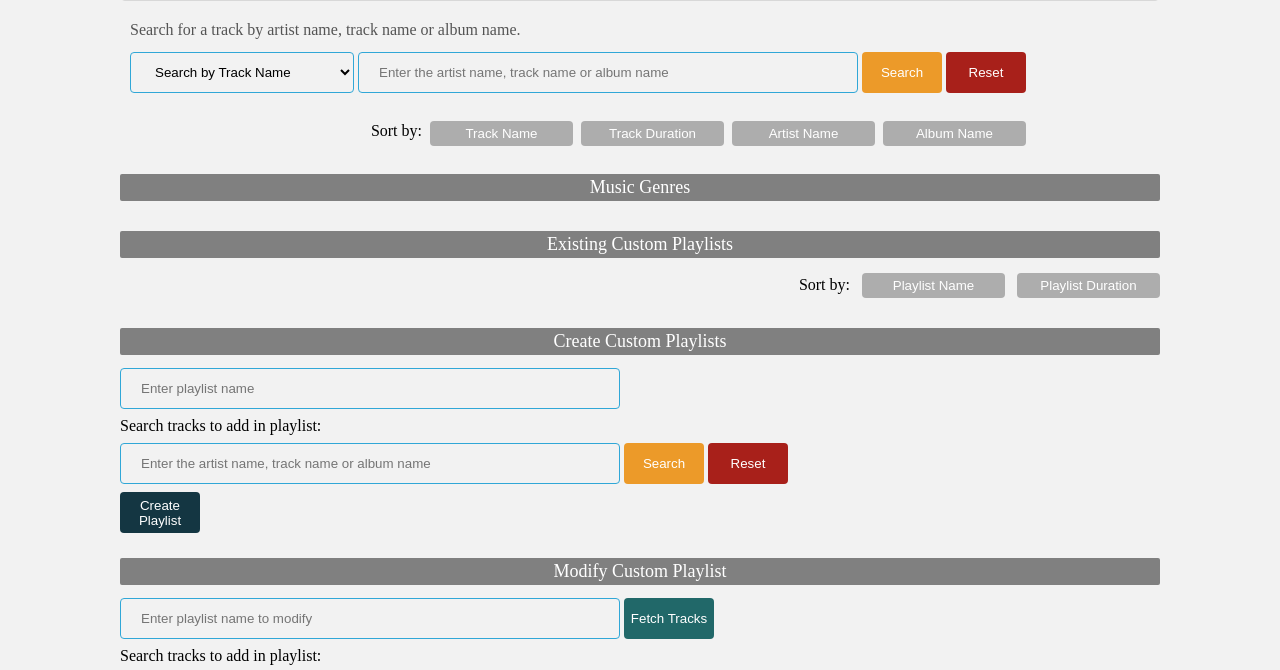
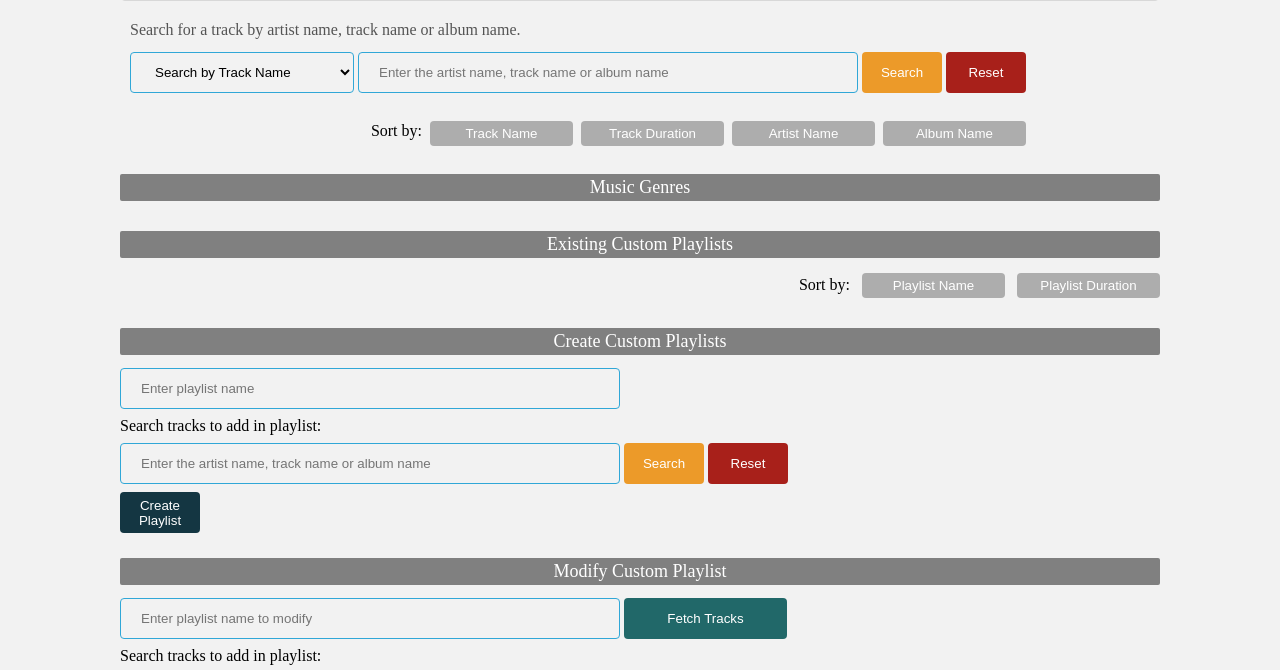
Before and after one commit to asing923/track-verse, a website: page frontend/static/index.html in a window 1280 px wide. Shown: the part 94-764 px from the top of the page. Drawn offline with Linux system fonts and the light colour scheme; no server answers.

Commit message:
Changed button style for fetching tracks

```diff
--- a/frontend/static/style.css
+++ b/frontend/static/style.css
@@ -397,7 +397,7 @@
 
 .fetch-tracks-btn {
     border-radius: 4px;
-    width: 90px;
+    width: 163px;
     height: 41px;
     background-color: #216869;
     text-decoration: none;
```
